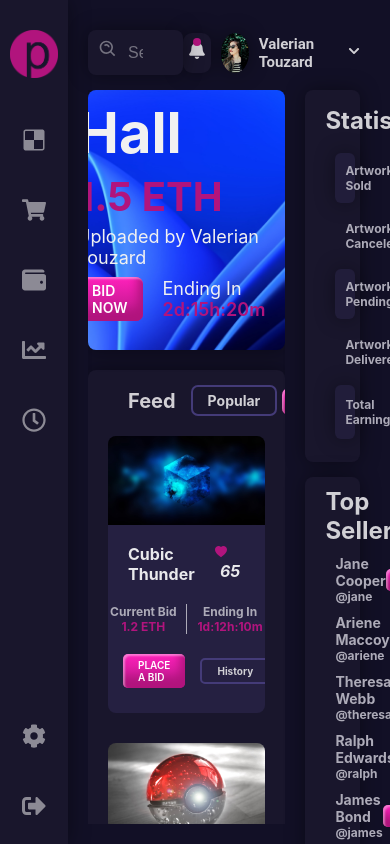
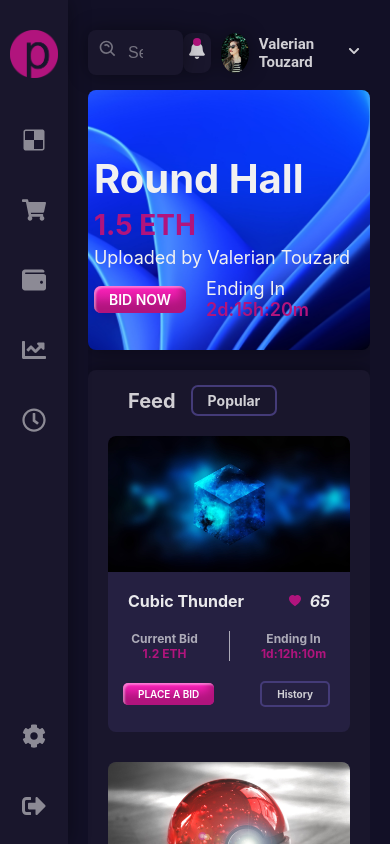
Before and after one commit to Valerian-Touzard/Dashboard, a React (Create React App) app: page / in a window 390 px wide. Built offline with nearby package versions, Linux system fonts and the light colour scheme.

Commit message:
feat: Ajout du rendu responsive

```diff
--- a/src/App.css
+++ b/src/App.css
@@ -5,3 +5,14 @@
     overflow: hidden;
     display: flex;
 }
+
+.App::-webkit-scrollbar{
+    display: none;
+}
+
+@media screen and (max-width: 525px) {
+    .App{
+        overflow-x: hidden;
+        overflow-y: scroll;
+    }
+}
--- a/src/Components/Container/MainContainer/MainContainer.css
+++ b/src/Components/Container/MainContainer/MainContainer.css
@@ -275,3 +275,68 @@
     font-size: 10px;
     margin-left: auto;
 }
+
+@media screen and (max-width: 525px) {
+    .mainContainer{
+        flex-direction: column;
+        height: auto;
+    }
+
+    .mainContainer .left{
+        width: 100%;
+    }
+
+    .mainContainer .left .banner .textContainer h1{
+        font-size: 2.5em;
+    }
+
+    .mainContainer .left .banner .textContainer h2{
+        font-size: 1.75em;
+    }
+
+    .mainContainer .left .cards .filters .filter_buttons{
+        display: none;
+    }
+
+    .mainContainer .left .cards main .card_main{
+        max-width: 350px;
+    }
+
+    .mainContainer .right{
+        width: 100%;
+        padding: unset;
+        margin-top: 20px;
+    }
+}
+
+@media screen and (min-width: 525px) and (max-width: 950px) {
+    .mainContainer{
+        height: calc(100% - 25px);
+    }
+
+    .mainContainer .left{
+        width: calc(100% - 30%);
+    }
+
+    .mainContainer .right{
+        width: calc(100% - 60%);
+    }
+
+    .mainContainer .left .cards main .card_main{
+        max-width: 230px;
+        margin: 20px 5px;
+    }
+
+    .mainContainer .left .cards .filters{
+        padding: 0;
+    }
+
+    .mainContainer .right .topCard .earning{
+        padding: 0;
+    }
+
+    .mainContainer .right .bottomRightCard .topSeller .topSellerImg{
+        width: 30px;
+        height: 30px;
+    }
+}
--- a/src/Components/Menu/Menu.css
+++ b/src/Components/Menu/Menu.css
@@ -6,6 +6,8 @@ menu {
   flex-direction: column;
   align-items: center;
   box-shadow: 0px 0px 20px rgba(0, 0, 0, 0.4);
+  position: sticky;
+  top: 0;
 }
 
 menu img {
```
